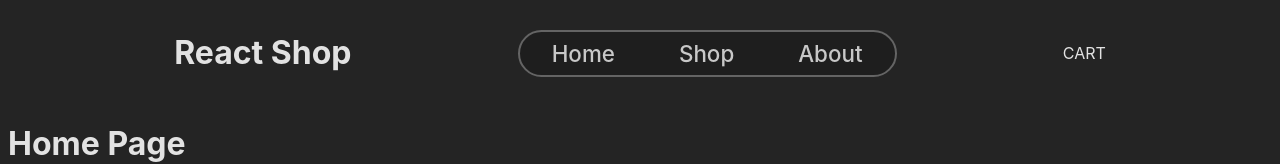
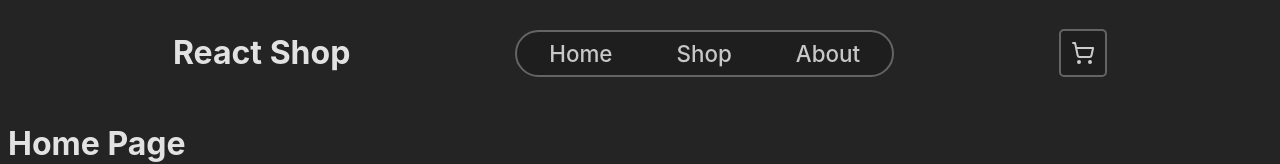
Before and after one commit to xswitch/shoppingCart, a React (Vite) app: page / in a window 1280 px wide. Shown: the top 164 px of the page. Built offline with nearby package versions, Linux system fonts and the light colour scheme.

Commit message:
feat: added Lucide icons feat: added shopping cart to header

```diff
--- a/package.json
+++ b/package.json
@@ -10,6 +10,7 @@
     "preview": "vite preview"
   },
   "dependencies": {
+    "lucide-react": "^0.468.0",
     "react": "^18.3.1",
     "react-dom": "^18.3.1",
     "react-router-dom": "^7.0.2"
--- a/src/components/app/cart/cart.jsx
+++ b/src/components/app/cart/cart.jsx
@@ -1,8 +1,11 @@
 import style from './cart.module.css'
+import { ShoppingCart } from 'lucide-react'
 
 const Cart = () => {
   return (
-    <div>CART</div>
+    <div className={style.container}>
+      <ShoppingCart color='white' size={24} className={style.cart} />
+    </div>
   )
 }
 
--- a/src/components/app/cart/cart.module.css
+++ b/src/components/app/cart/cart.module.css
@@ -0,0 +1,20 @@
+.cart {
+  padding: 10px;
+  filter: brightness(0.8);
+  transition: all 0.2s;
+}
+
+.cart:hover {
+  cursor: pointer;
+  filter: brightness(1);
+  transform: scale(1.1);
+}
+
+.container {
+  background-color: rgb(30, 30, 30);
+  border: 2px solid rgb(100, 100, 100);
+  border-radius: 5px;
+  display: flex;
+  justify-content: center;
+  align-items: center;
+}
--- a/src/components/app/header/header.jsx
+++ b/src/components/app/header/header.jsx
@@ -1,4 +1,3 @@
-import { Link } from "react-router-dom"
 import Navbar from "../navBar/navBar"
 import style from './header.module.css'
 import Cart from "../cart/cart"
```
Also changed, not shown: 1 other file (tests, documents, lock files or other folders).
